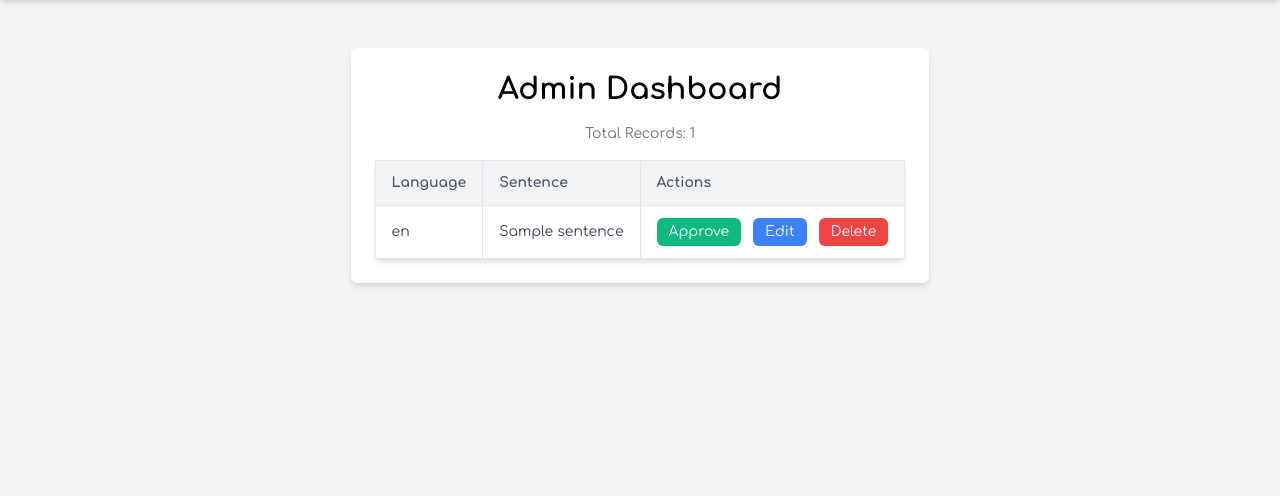
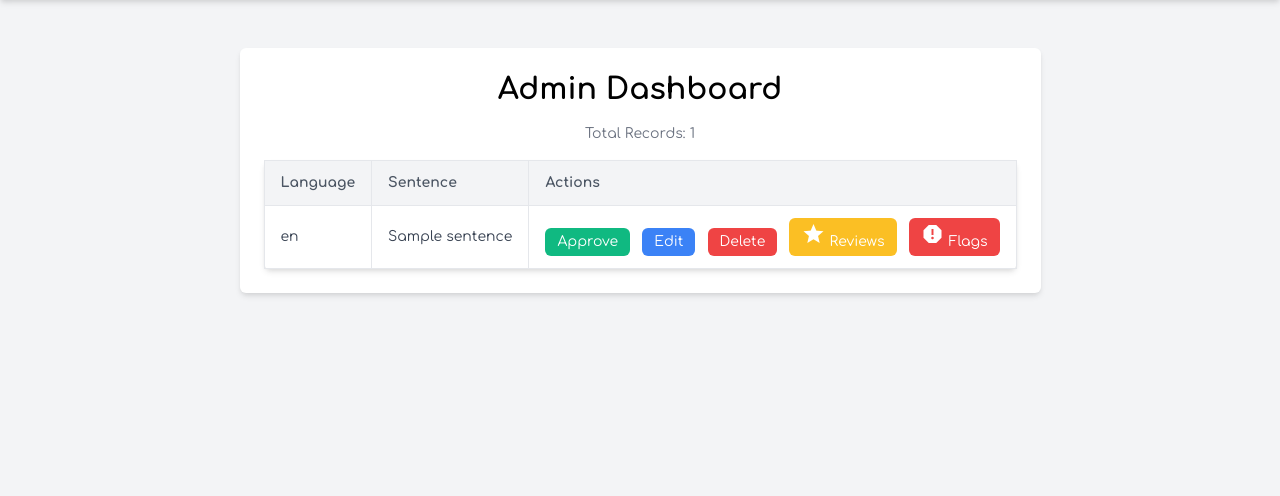
Before and after one commit to willi-felix/flora, a Flask app: template templates/admin_dashboard.html in a window 1280 px wide. Shown: the part 81-577 px from the top of the page. Run offline with Flask 3, Linux system fonts and the light colour scheme; the template is opened without the code that fills it: most values are stand-ins (such as "Sample title", 1, 10 or a date in 2020).

Commit message:
Update admin_dashboard.html

```diff
--- a/templates/admin_dashboard.html
+++ b/templates/admin_dashboard.html
@@ -32,7 +32,6 @@
                         <span class="text-green-500 font-semibold">Approved</span>
                     {% endif %}
 
-                    <!-- Edit button -->
                     <form action="{{ url_for('edit_record', record_id=record['id']) }}" method="GET" class="inline ml-2">
                         <button
                             type="submit"
@@ -41,12 +40,27 @@
                         </button>
                     </form>
 
-                    <!-- Delete button -->
                     <form action="{{ url_for('delete_record', record_id=record['id']) }}" method="POST" class="inline ml-2" onsubmit="return confirm('Are you sure you want to delete this record?');">
                         <button
                             type="submit"
                             class="bg-red-500 text-white px-3 py-1 rounded-md text-sm hover:bg-red-600">
                             Delete
+                        </button>
+                    </form>
+
+                    <form action="/review/{{ record['id'] }}" method="POST" class="inline ml-2">
+                        <button
+                            type="submit"
+                            class="bg-yellow-400 text-white px-3 py-1 rounded-md text-sm hover:bg-yellow-500">
+                            <span class="material-icons">star</span> Reviews
+                        </button>
+                    </form>
+
+                    <form action="/flag/{{ record['id'] }}" method="POST" class="inline ml-2">
+                        <button
+                            type="submit"
+                            class="bg-red-500 text-white px-3 py-1 rounded-md text-sm hover:bg-red-600">
+                            <span class="material-icons">report</span> Flags
                         </button>
                     </form>
                 </td>
```
